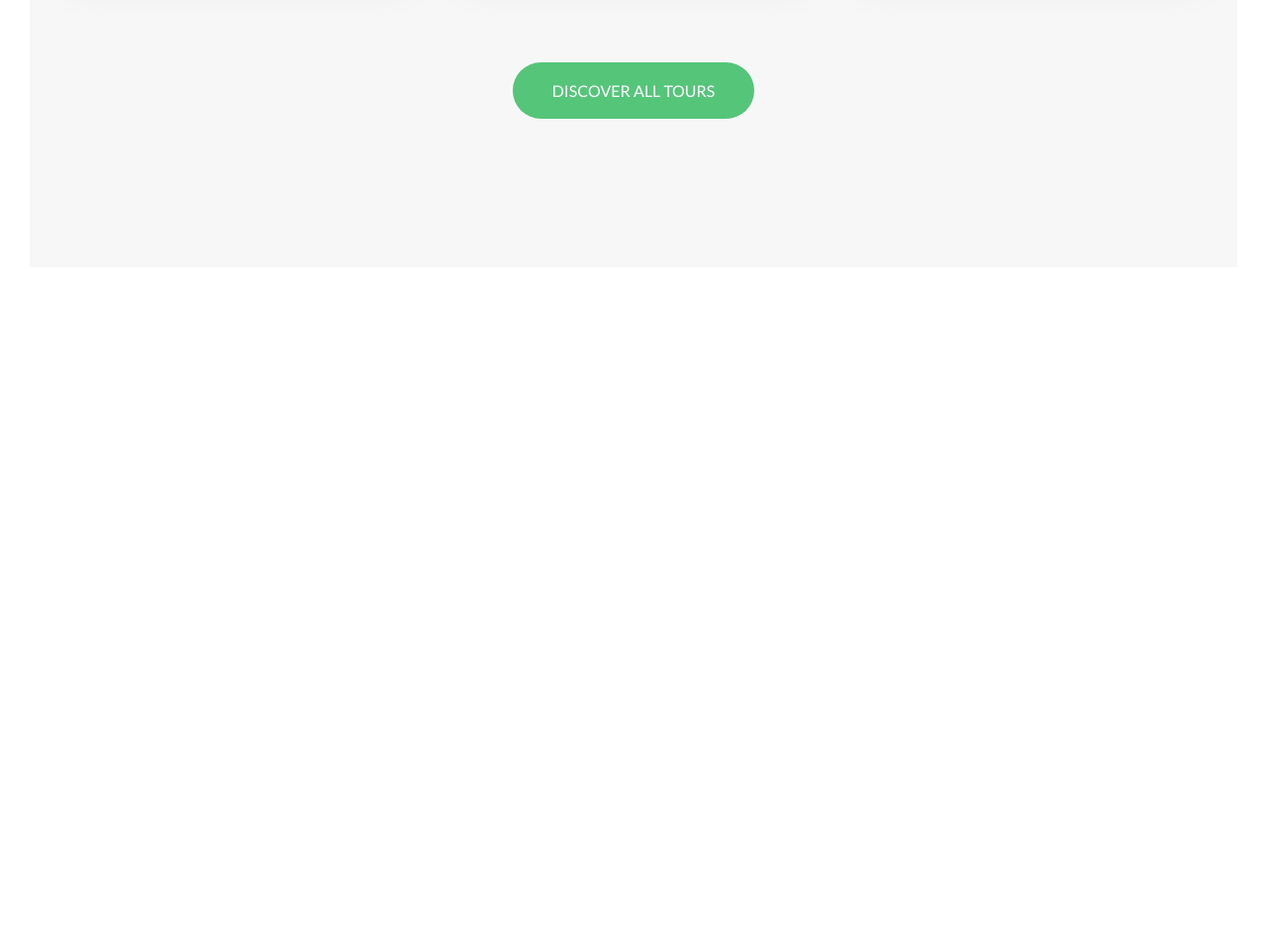
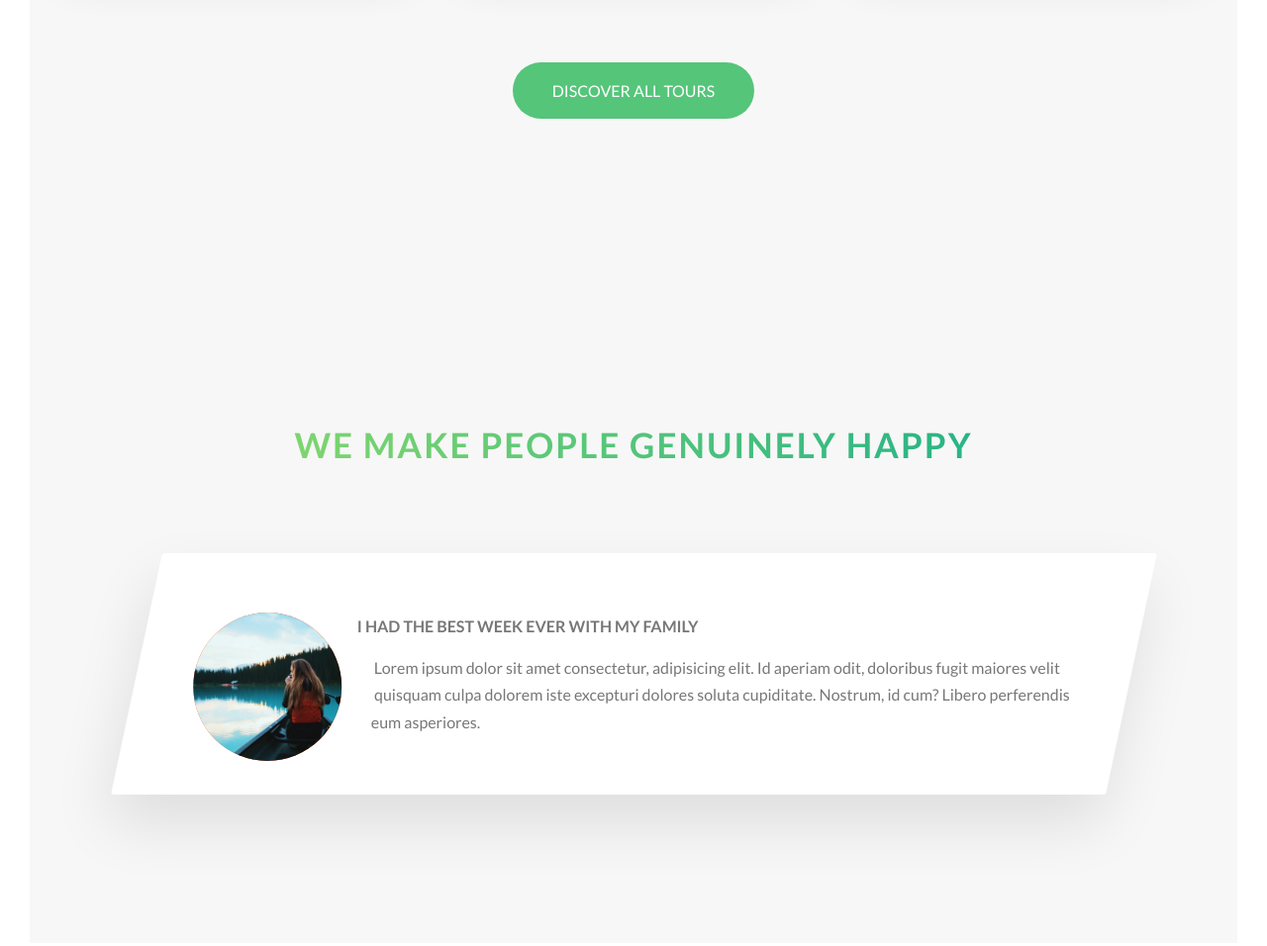
Before and after one commit to tatsurodev/advanced-css-and-sass, a website: page Natours/starter/index.html in a window 1280 px wide. Shown: the part 3190-4146 px from the top of the page at 99% size. Before the commit the page ends 3490 px from the top, so only its background shows below. Drawn offline with Linux system fonts and the light colour scheme.

Commit message:
story sectionの写真、テキストstyling 42

```diff
--- a/Natours/starter/index.html
+++ b/Natours/starter/index.html
@@ -199,6 +199,26 @@
                 <a href="#" class="btn btn--green">Discover all tours</a>
             </div>
         </section>
+        <section class="section-stories">
+            <div class="u-center-text u-margin-bottom-big">
+                <h2 class="heading-secondary">
+                    We make people genuinely happy
+                </h2>
+            </div>
+            <div class="row">
+                <div class="story">
+                    <figure class="story__shape">
+                        <img class="story__img" src="img/nat-8.jpg" alt="Person on a tour">
+                    </figure>
+                    <div class="story__text">
+                        <h3 class="heading-tertiary u-margin-bottom-small">
+                            I had the best week ever with my family
+                        </h3>
+                        <p>Lorem ipsum dolor sit amet consectetur, adipisicing elit. Id aperiam odit, doloribus fugit maiores velit quisquam culpa dolorem iste excepturi dolores soluta cupiditate. Nostrum, id cum? Libero perferendis eum asperiores.</p>
+                    </div>
+                </div>
+            </div>
+        </section>
     </main>
     <!-- 自作グリッドシステムを見るには下記をuncomment -->
     <!--
--- /dev/null
+++ b/Natours/starter/sass/components/_story.scss
@@ -0,0 +1,39 @@
+.story {
+    width: 75%;
+    margin: 0 auto;
+    box-shadow: 0 3rem 6rem rgba($color-black, .1);
+    background-color: $color-white;
+    border-radius: 3px;
+    padding: 6rem;
+    padding-left: 9rem;
+    font-size: $default-font-size;
+    /* 全体をskewさせて直後の子要素で逆の角度にskewさせて元に戻す */
+    transform: skewX(-12deg);
+
+    // 下記のcodeでは.story__shapeにはtransform propertyがあるのでそちらが優先されてしまい効かない。.storyのよって子要素である、.story__shapeと.story__textの両方にskewXを追加する
+    // & > * {
+    //     transform: skewX(12deg);
+    // }
+
+    &__shape {
+        width: 15rem;
+        height: 15rem;
+        background-color: orangered;
+        float: left;
+        /* 周りの要素がどのようにfloatするかその形状を定義 */
+        shape-outside: circle(50% at 50% 50%);
+        -webkit-shape-outside: circle(50% at 50% 50%);
+        /* 要素自体がどのように見えるようにするか定義 */
+        clip-path: circle(50% at 50% 50%);
+        -webkit-clip-path: circle(50% at 50% 50%);
+        transform: translateX(-3rem) skewX(12deg);
+    }
+
+    &__img {
+        height: 100%;
+    }
+
+    &__text {
+        transform: skewX(12deg);
+    }
+}
--- a/Natours/starter/sass/main.scss
+++ b/Natours/starter/sass/main.scss
@@ -15,6 +15,7 @@
 @import "components/card";
 @import "components/composition";
 @import "components/feature-box";
+@import "components/story";
 
 @import "layouts/grid";
 @import "layouts/header";
--- a/Natours/starter/sass/pages/_home.scss
+++ b/Natours/starter/sass/pages/_home.scss
@@ -29,3 +29,8 @@
     padding: 25rem 0 15rem 0;
     margin-top: -10rem;
 }
+
+.section-stories {
+    padding: 15rem 0;
+    background-color: $color-grey-light-1;
+}
```
Also changed, not shown: Natours/starter/css/style.css.
